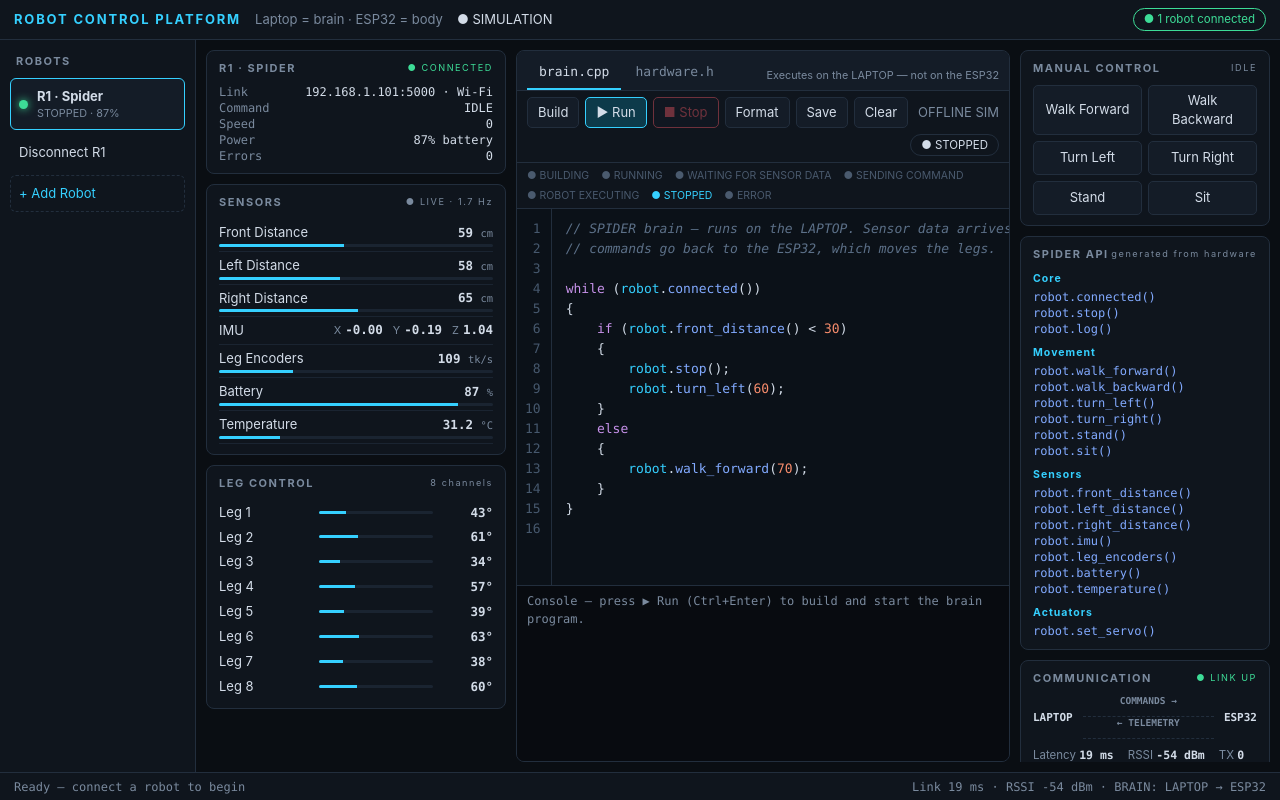
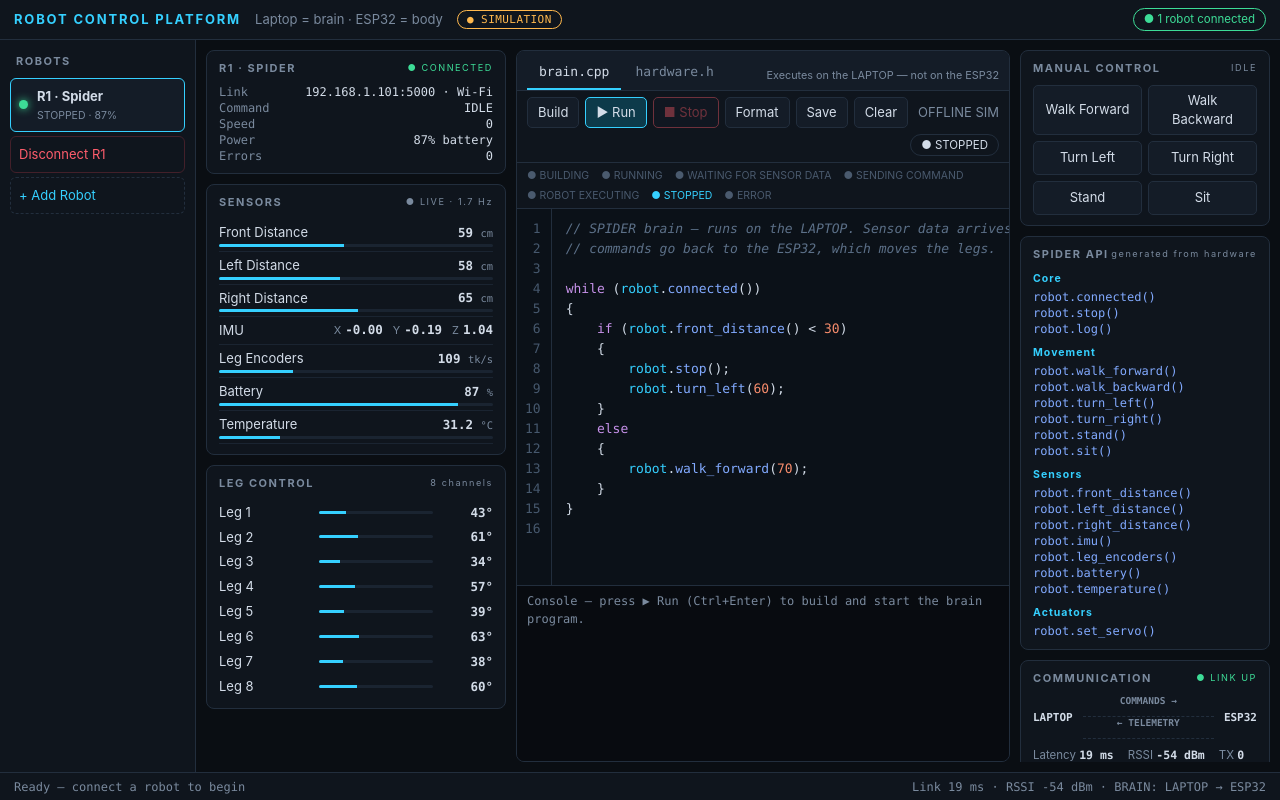
Before and after one commit to Iammdtanvirrahman2007/claude-robot, a React (Vite) app: page / in a window 1280 px wide. Both pictures are taken after a click on the button "CONNECT". Built offline with nearby package versions, Linux system fonts and the light colour scheme.

Commit message:
style: add bridge mode and error states

```diff
--- a/src/styles.css
+++ b/src/styles.css
@@ -93,3 +93,9 @@ input:focus,select:focus{outline:1px solid var(--ac)}
 .console time{color:#4a5a6e}.console .ok{color:var(--ok)}.console .warn{color:var(--warn)}.console .error{color:var(--err)}
 
 @media(max-width:1100px){.ws{grid-template-columns:1fr;overflow:auto}.ws>*{overflow:visible}.code{min-height:620px}}
+
+/* v0.2 bridge + reliability polish */
+.modeTag{padding:2px 9px;border:1px solid var(--ln);border-radius:99px;font:11px var(--mono);letter-spacing:.04em}.modeTag.simulation{color:var(--warn);border-color:var(--warn)}.modeTag.bridge{color:var(--ok);border-color:var(--ok)}
+.rb.remove{color:var(--err);border-color:#43202a}.rb small{font-size:10.5px;margin-top:2px}
+.cardError{padding:8px 10px;border:1px solid #5a2330;background:#25131a;border-radius:5px;color:var(--err);font:12px var(--mono)}
+.bridgeHelp{margin-top:12px;padding:9px 10px;border:1px dashed var(--ln);border-radius:5px;color:var(--dim);font-size:11.5px}
```
